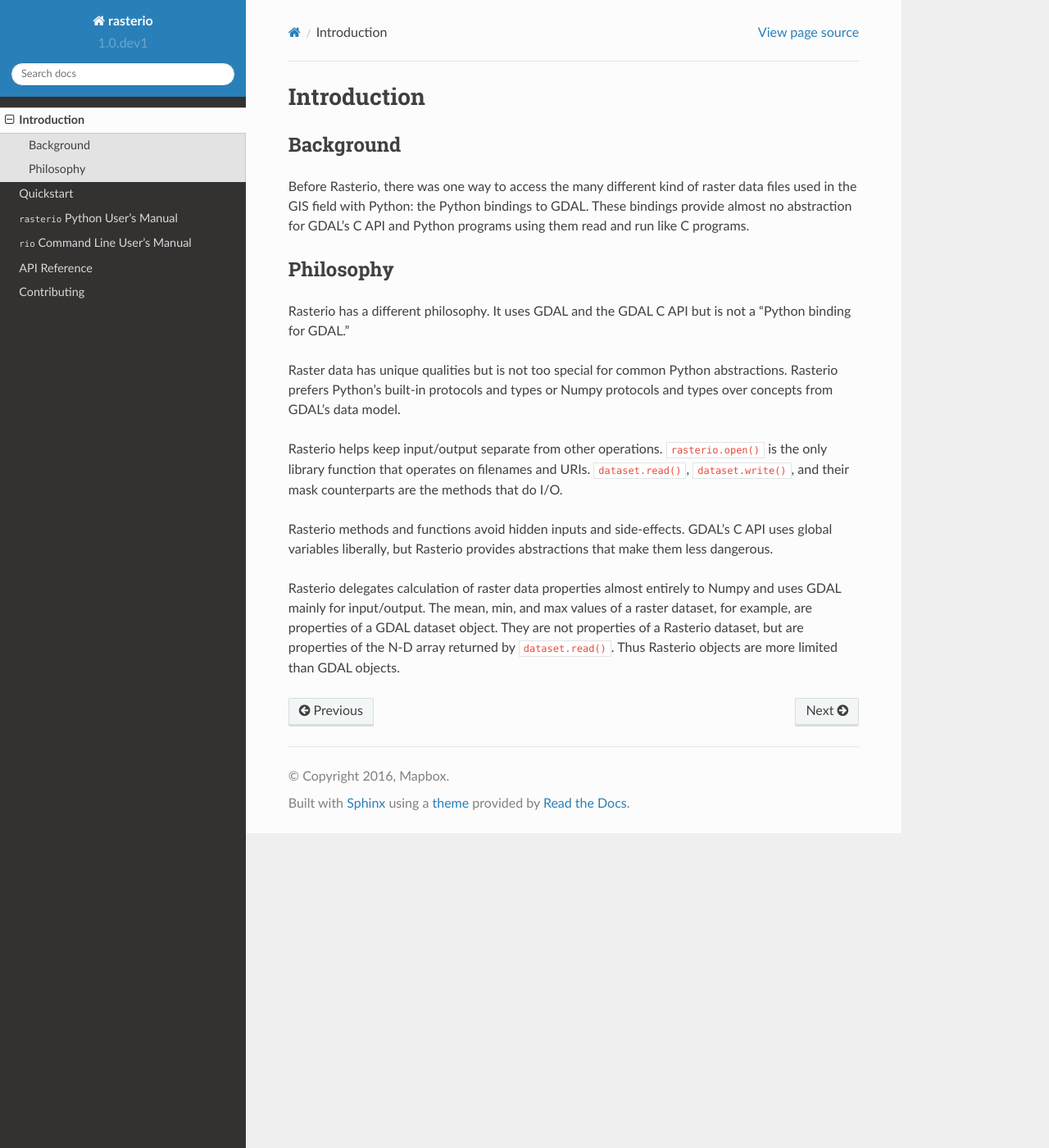
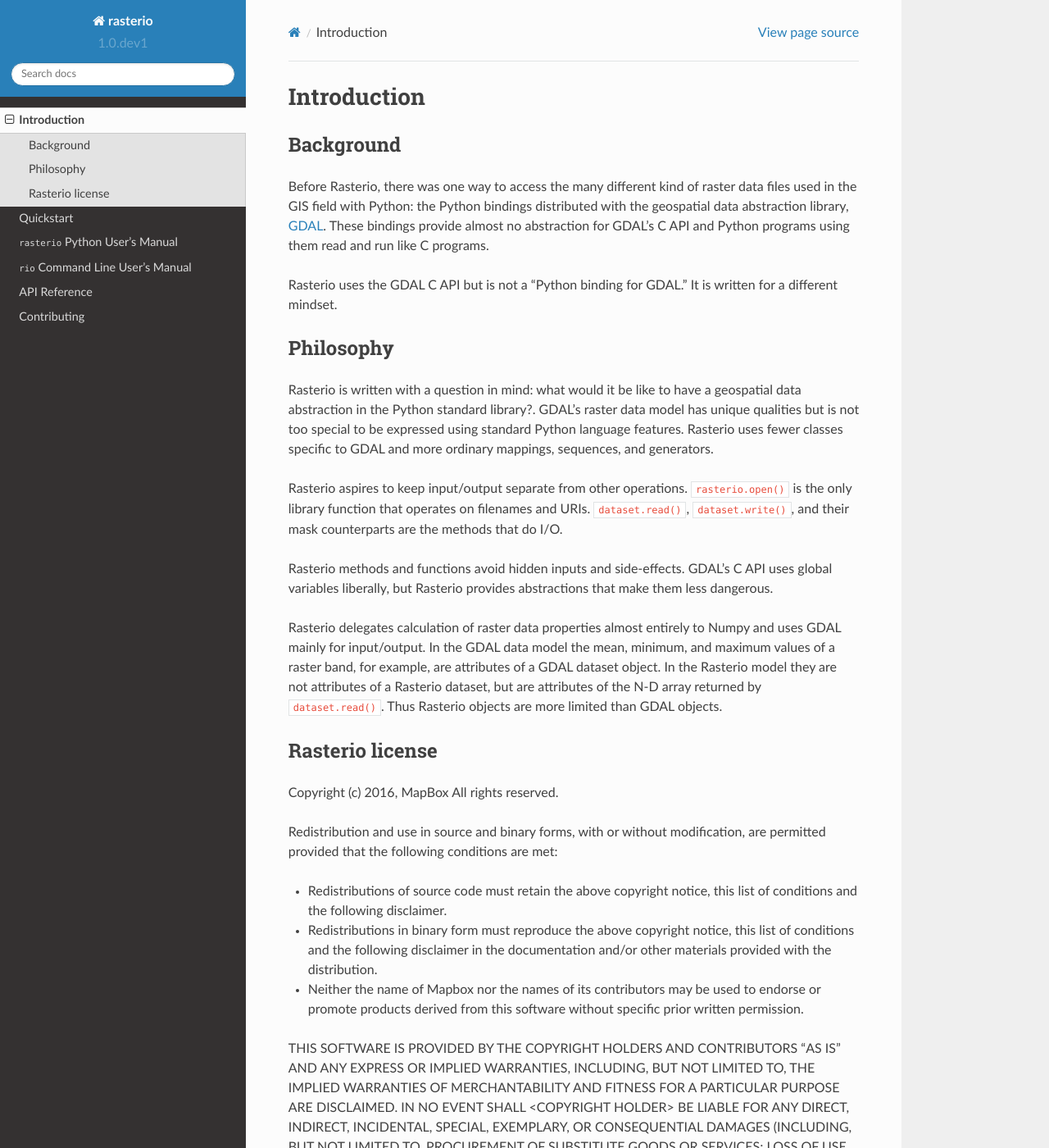
Before and after one commit to rasterio/rasterio, a Sphinx documentation site: the page built from docs/intro.rst, in a window 1280 px wide and 1400 px high. Shown: the whole window at 82% size. Built offline with Sphinx 7.4.7 and the Read the Docs theme 2.0.0, drawn with Linux system fonts in a browser that asks for light colours; pages that are not in the unit, such as notebooks, are missing from menus; some of the changed text lies outside the part shown.

Commit message:
Better intro and quickstart

```diff
--- a/docs/intro.rst
+++ b/docs/intro.rst
@@ -6,21 +6,24 @@ Background
 ----------
 
 Before Rasterio, there was one way to access the many different kind of raster
-data files used in the GIS field with Python: the Python bindings to GDAL.
+data files used in the GIS field with Python: the Python bindings distributed
+with the geospatial data abstraction library, `GDAL <http://gdal.org/>`__.
 These bindings provide almost no abstraction for GDAL's C API and Python
 programs using them read and run like C programs.
+
+Rasterio uses the GDAL C API but is not a "Python binding for GDAL." It is
+written for a different mindset.
 
 Philosophy
 ----------
 
-Rasterio has a different philosophy. It uses GDAL and the GDAL C API but is not
-a "Python binding for GDAL."
+Rasterio is written with a question in mind: what would it be like to have
+a geospatial data abstraction in the Python standard library?. GDAL's raster
+data model has unique qualities but is not too special to be expressed using
+standard Python language features. Rasterio uses fewer classes specific to GDAL
+and more ordinary mappings, sequences, and generators.
 
-Raster data has unique qualities but is not too special for common Python
-abstractions. Rasterio prefers Python's built-in protocols and types or Numpy
-protocols and types over concepts from GDAL's data model.
-
-Rasterio helps keep input/output separate from other operations.
+Rasterio aspires to keep input/output separate from other operations.
 ``rasterio.open()`` is the only library function that operates on filenames and
 URIs. ``dataset.read()``, ``dataset.write()``, and their mask counterparts are
 the methods that do I/O.
@@ -30,8 +33,39 @@ C API uses global variables liberally, but Rasterio provides abstractions that
 make them less dangerous.
 
 Rasterio delegates calculation of raster data properties almost entirely to
-Numpy and uses GDAL mainly for input/output. The mean, min, and max values of
-a raster dataset, for example, are properties of a GDAL dataset object. They
-are not properties of a Rasterio dataset, but are properties of the N-D array
-returned by ``dataset.read()``. Thus Rasterio objects are more limited than
-GDAL objects.
+Numpy and uses GDAL mainly for input/output. In the GDAL data model the mean,
+minimum, and maximum values of a raster band, for example, are attributes of
+a GDAL dataset object. In the Rasterio model they are not attributes of
+a Rasterio dataset, but are attributes of the N-D array returned by
+``dataset.read()``. Thus Rasterio objects are more limited than GDAL objects.
+
+Rasterio license
+----------------
+
+Copyright (c) 2016, MapBox
+All rights reserved.
+
+Redistribution and use in source and binary forms, with or without
+modification, are permitted provided that the following conditions are met:
+
+* Redistributions of source code must retain the above copyright notice, this
+  list of conditions and the following disclaimer.
+
+* Redistributions in binary form must reproduce the above copyright notice,
+  this list of conditions and the following disclaimer in the documentation
+  and/or other materials provided with the distribution.
+
+* Neither the name of Mapbox nor the names of its contributors may
+  be used to endorse or promote products derived from this software without
+  specific prior written permission.
+
+THIS SOFTWARE IS PROVIDED BY THE COPYRIGHT HOLDERS AND CONTRIBUTORS "AS IS" AND
+ANY EXPRESS OR IMPLIED WARRANTIES, INCLUDING, BUT NOT LIMITED TO, THE IMPLIED
+WARRANTIES OF MERCHANTABILITY AND FITNESS FOR A PARTICULAR PURPOSE ARE
+DISCLAIMED. IN NO EVENT SHALL <COPYRIGHT HOLDER> BE LIABLE FOR ANY DIRECT,
+INDIRECT, INCIDENTAL, SPECIAL, EXEMPLARY, OR CONSEQUENTIAL DAMAGES (INCLUDING,
+BUT NOT LIMITED TO, PROCUREMENT OF SUBSTITUTE GOODS OR SERVICES; LOSS OF USE,
+DATA, OR PROFITS; OR BUSINESS INTERRUPTION) HOWEVER CAUSED AND ON ANY THEORY OF
+LIABILITY, WHETHER IN CONTRACT, STRICT LIABILITY, OR TORT (INCLUDING NEGLIGENCE
+OR OTHERWISE) ARISING IN ANY WAY OUT OF THE USE OF THIS SOFTWARE, EVEN IF
+ADVISED OF THE POSSIBILITY OF SUCH DAMAGE.
```
Also changed, not shown: docs/quickstart.rst (+78 -56 lines).
